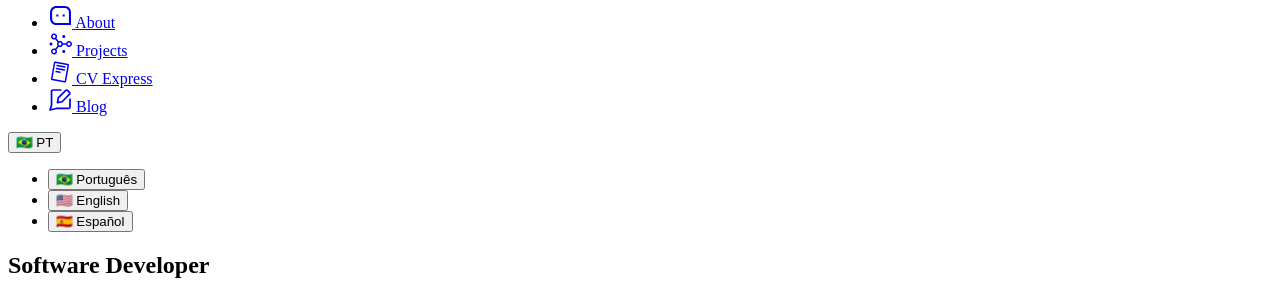
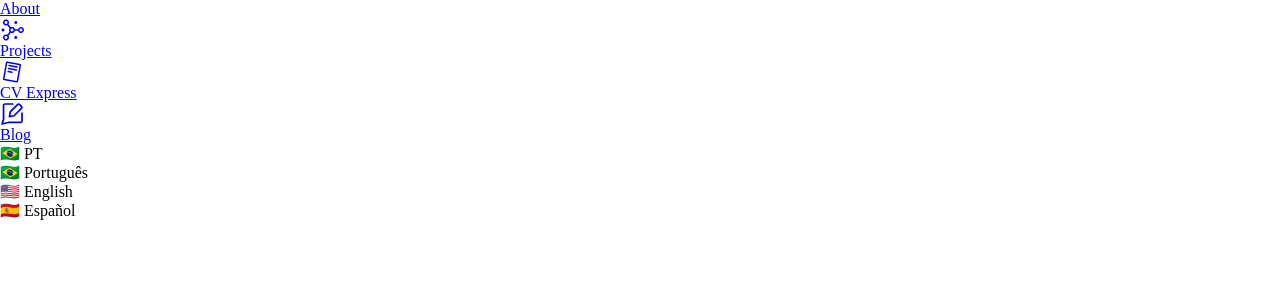
Before and after one commit to rgrlinux/myport, a plain HTML site: page docs/index.html in a window 1280 px wide. Shown: the part 308-601 px from the top of the page. Drawn offline with nearby package versions, Linux system fonts and the light colour scheme; the site is published under a folder, as on GitHub Pages, so addresses that start at the root find nothing.

Commit message:
fix main style, i forgot to remove first slash

```diff
--- a/docs/index.html
+++ b/docs/index.html
@@ -22,7 +22,7 @@
 
     <!-- CSS -->
     <!-- <link rel="stylesheet" href="/assets/css/main.css" /> -->
-    <link rel="stylesheet" href="/assets/css/style.min.css" />
+    <link rel="stylesheet" href="assets/css/style.min.css" />
     <!-- Preload crítico -->
     <link rel="preload" href="assets/css/style.min.css" as="style" />
     <!-- <link rel="stylesheet" href="assets/css/style.min.css"> -->
```
